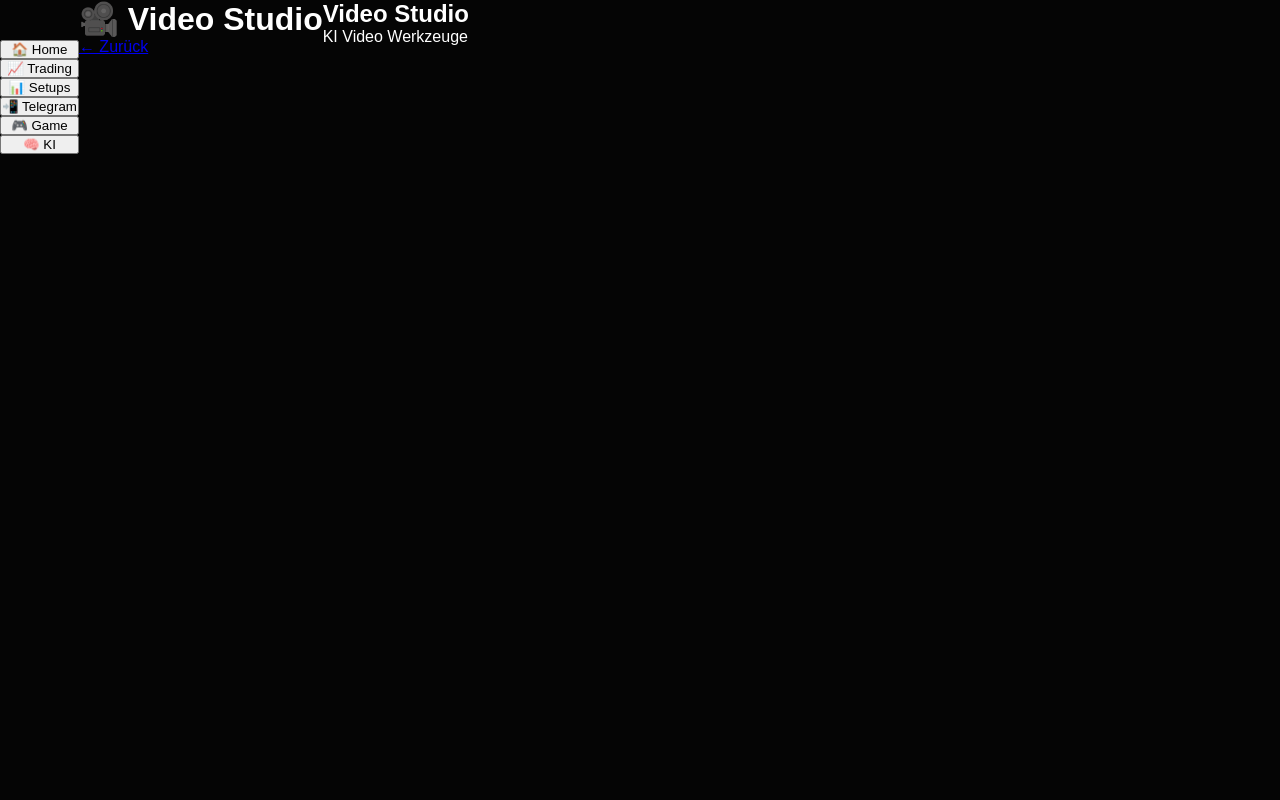
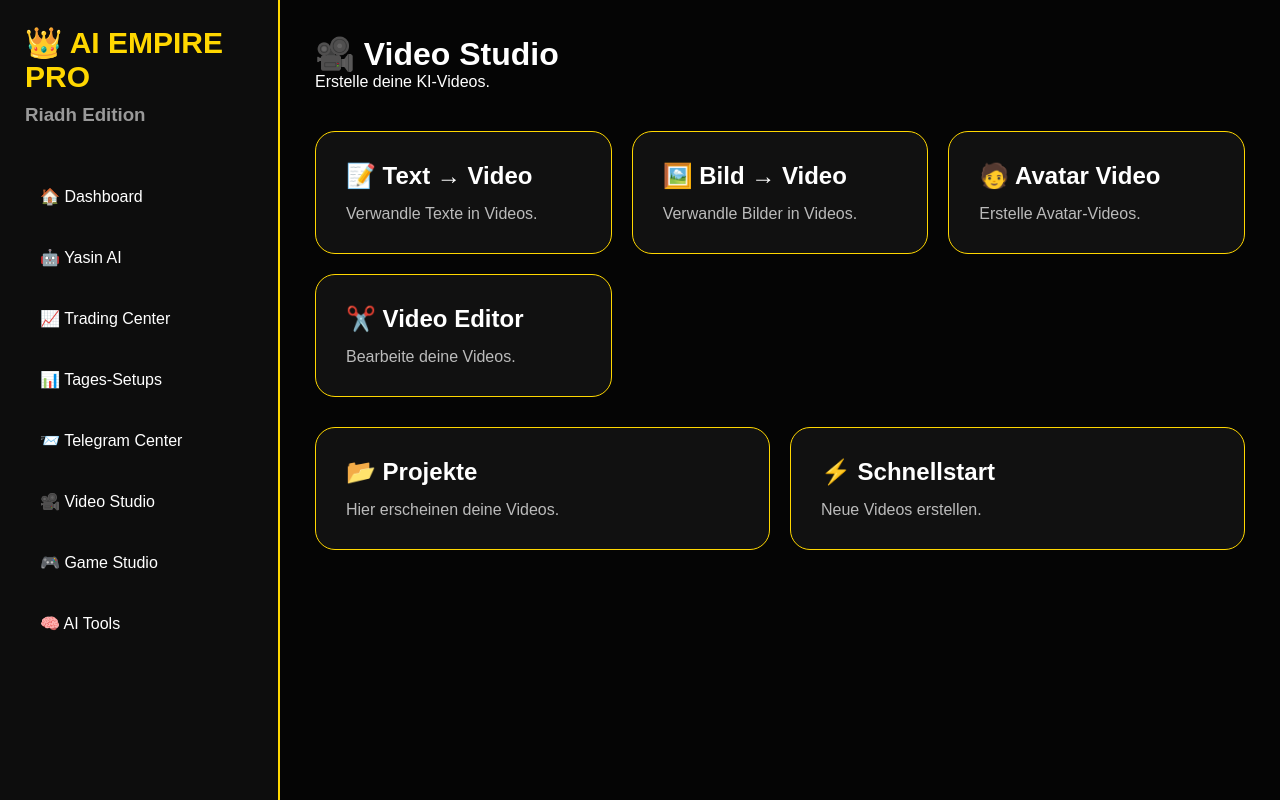
Before and after one commit to riadh100/meineprojekt, a plain HTML site: page video.html in a window 1280 px wide. Drawn offline with Linux system fonts and the light colour scheme.

Commit message:
Refactor navigation buttons to anchor links

```diff
--- a/video.html
+++ b/video.html
@@ -1,4 +1,5 @@
 <!DOCTYPE html>
+
 <html lang="de">
 
 <head>
@@ -15,35 +16,95 @@
 
 <body>
 
+<div class="sidebar">
+
+<h1>👑 AI EMPIRE PRO</h1>
+
+<h3>Riadh Edition</h3>
+
 <nav>
 
-<button onclick="location.href='index.html'">🏠 Home</button>
+<a href="index.html">🏠 Dashboard</a>
 
-<button onclick="location.href='trading.html'">📈 Trading</button>
+<a href="assistant.html">🤖 Yasin AI</a>
 
-<button onclick="location.href='setup.html'">📊 Setups</button>
+<a href="trading.html">📈 Trading Center</a>
 
-<button onclick="location.href='telegram.html'">📲 Telegram</button>
+<a href="setup.html">📊 Tages-Setups</a>
 
-<button onclick="location.href='game.html'">🎮 Game</button>
+<a href="telegram.html">📨 Telegram Center</a>
 
-<button onclick="location.href='tools.html'">🧠 KI</button>
+<a href="video.html">🎥 Video Studio</a>
+
+<a href="game.html">🎮 Game Studio</a>
+
+<a href="tools.html">🧠 AI Tools</a>
 
 </nav>
 
-<header>
+</div>
+
+<div class="main">
 
 <h1>🎥 Video Studio</h1>
 
-<a href="index.html">← Zurück</a>
+<p>Erstelle deine KI-Videos.</p>
 
-</header>
+<div class="dashboard-grid">
 
-<div class="container">
+<div class="box">
 
-<h2>Video Studio</h2>
+<h2>📝 Text → Video</h2>
 
-<p>KI Video Werkzeuge</p>
+<p>Verwandle Texte in Videos.</p>
+
+</div>
+
+<div class="box">
+
+<h2>🖼️ Bild → Video</h2>
+
+<p>Verwandle Bilder in Videos.</p>
+
+</div>
+
+<div class="box">
+
+<h2>🧑 Avatar Video</h2>
+
+<p>Erstelle Avatar-Videos.</p>
+
+</div>
+
+<div class="box">
+
+<h2>✂️ Video Editor</h2>
+
+<p>Bearbeite deine Videos.</p>
+
+</div>
+
+</div>
+
+<div class="bottom-grid">
+
+<div class="box">
+
+<h2>📂 Projekte</h2>
+
+<p>Hier erscheinen deine Videos.</p>
+
+</div>
+
+<div class="box">
+
+<h2>⚡ Schnellstart</h2>
+
+<p>Neue Videos erstellen.</p>
+
+</div>
+
+</div>
 
 </div>
 
```
